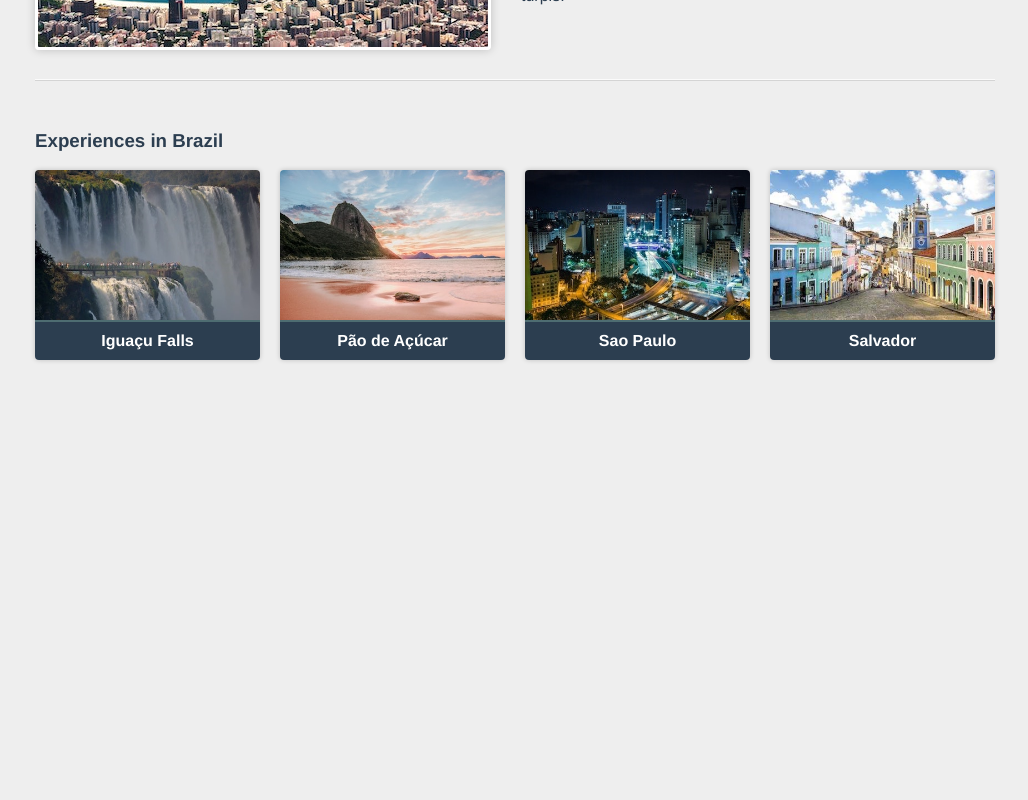
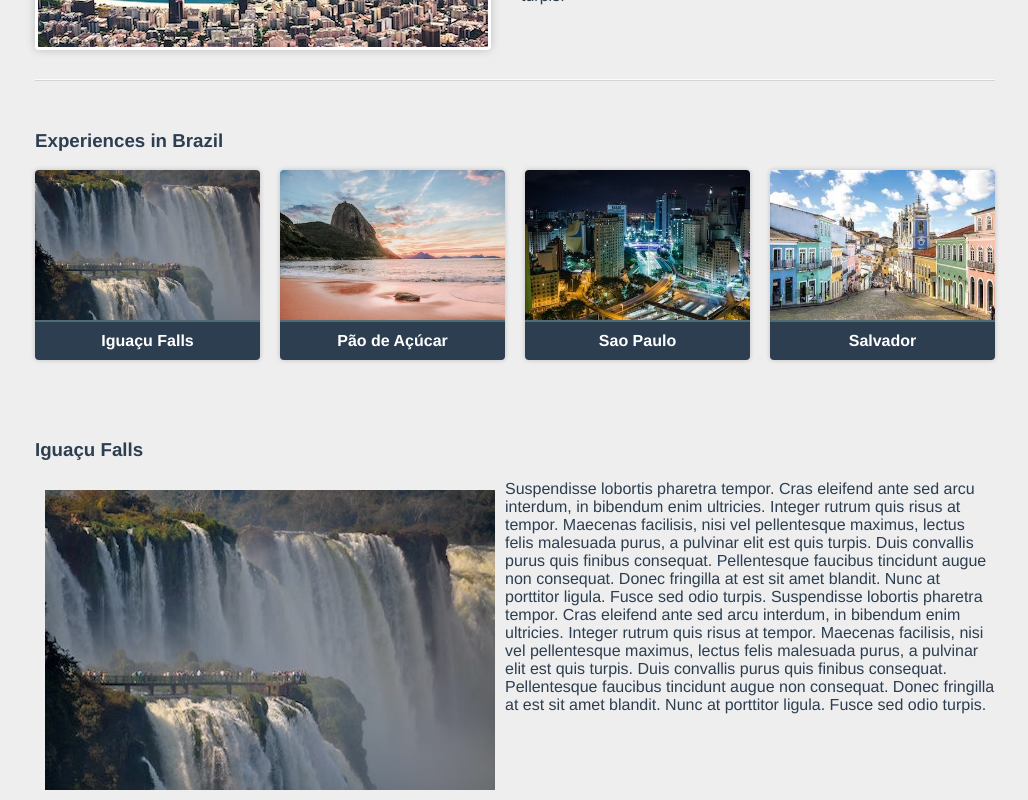
Before and after one commit to annacano0/Pr04-Travel-AnnaCano, a Vue app: page /destination/1/1/iguacu-falls in a window 1280 px wide. Shown: the part 475-1275 px from the top of the page, without its empty margins (125-1153 px from the left). Before the commit the page ends 911 px from the top, so only its background shows below. Built offline with nearby package versions, Linux system fonts and the light colour scheme.

Commit message:
fix: fix experienceShow functionality, add comment to DestinationShow

```diff
--- a/src/views/DestinationShow.vue
+++ b/src/views/DestinationShow.vue
@@ -10,6 +10,7 @@ const id = ref(parseInt(route.params.id));
 
 const destination = ref(destinations.find((destination) => destination.id === id.value));
 
+//watch comprova si canvia el id de route.paramns.id y actialitza el valor de is per "refrescar" la pagina
 watch(
   () => route.params.id,
   (newId) => {
--- a/src/views/ExperienceShow.vue
+++ b/src/views/ExperienceShow.vue
@@ -1,7 +1,6 @@
 <script setup>
 import { computed} from 'vue';
 import { destinations } from '../assets/data.json';
-
 
 const props = defineProps({
   experienceSlug: {
@@ -9,23 +8,26 @@ const props = defineProps({
     required: true,
   },
   id: {
-    type: Number,
+    type: String,
     required: true,
   }
 });
 
-console.log("experience slug:", props.experienceSlug, "id:", props.destinationId);
+function getExperience(){
+  let destination=destinations.find((destination)=>destination.id==parseInt(props.id))
+  return destination.experiences.find((experience)=>experience.slug==props.experienceSlug)
 
-const destination = computed(() => {
-  return destinations.find(destination => destination.id === props.destinationId);
-});
+}
 
-const experience = computed(()=>{
-  return destination.value?.experiences.find((experience)=>experience.slug===props.experienceSlug)
-})
+const experience = computed(()=>getExperience()) //aquest era l'error. computed no espera el resultat d'una funcio , sino una funcio en si.
 
 </script>
 
 <template>
-<p>{{ experience?.description }}</p>
+  <div class="experience-details">
+    <h3>{{ experience.name }}</h3>
+  <img :src="`/images/${experience.image}`" :alt="experience.name">
+  <p>{{ experience.description }}</p>
+  </div>
+
 </template>
```
